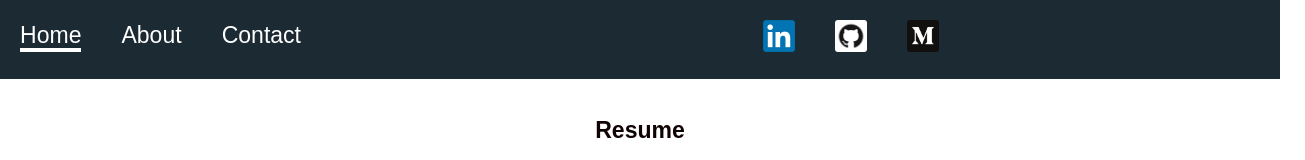
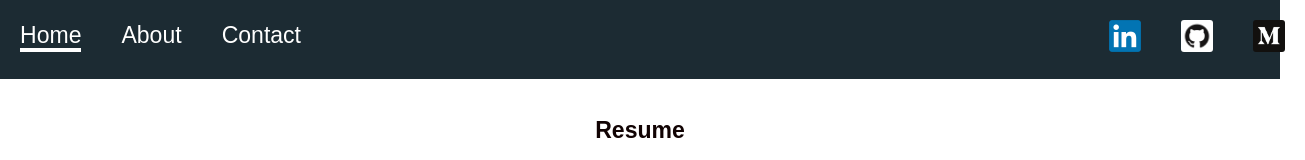
Before and after one commit to jbharwood/joseph-harwood, a React (Create React App) app: page /contact#/home in a window 1280 px wide. Shown: the top 160 px of the page, 1305 px wide, since content can reach past the window. Built offline with nearby package versions, Linux system fonts and the light colour scheme.

Commit message:
changed navbarright margins again

```diff
--- a/src/App.css
+++ b/src/App.css
@@ -127,6 +127,6 @@ a:hover {
 .navBarRight {
   list-style: none;
   display: flex;
-  margin-left: 33%;
+  margin-left: 60%;
   /* margin-left: 65%; */
 }
```
